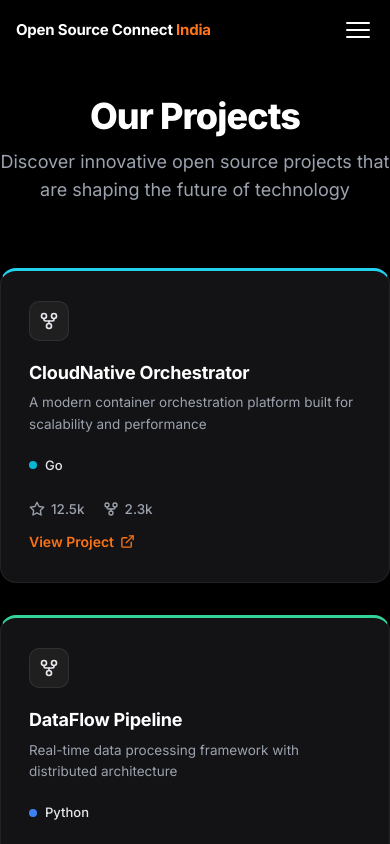
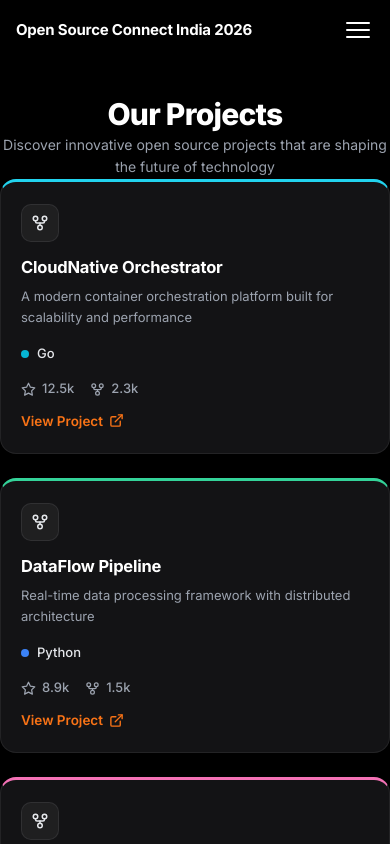
Before and after one commit to KhannaSparsh0001/OSC-India, a Next.js app: page /projects in a window 390 px wide. Shown: the top 844 px of the page. Built offline with nearby package versions, Linux system fonts and the light colour scheme.

Commit message:
Update Navbar title and enhance layout responsiveness in ProjectsPage and ProjectCard components

```diff
--- a/app/components/Navbar.tsx
+++ b/app/components/Navbar.tsx
@@ -64,7 +64,7 @@ export default function Navbar() {
                 letterSpacing: "-0.2px",
               }}
             >
-              Open Source Connect <span style={{ color: "var(--orange)" }}>India</span>
+              Open Source Connect India 2026
             </span>
           </div>
         </Link>
--- a/app/components/ProjectCard.tsx
+++ b/app/components/ProjectCard.tsx
@@ -103,7 +103,7 @@ export default function ProjectCard({
         flexDirection: "column",
         justifyContent: "space-between",
         height: "100%",
-        padding: "30px 28px",
+        padding: "clamp(22px, 5vw, 30px) clamp(20px, 4vw, 28px)",
         transition: "all 0.3s ease",
         boxShadow: "0 4px 20px rgba(0, 0, 0, 0.4)",
       }}
@@ -113,29 +113,29 @@ export default function ProjectCard({
         {/* Header Icon Box */}
         <div
           style={{
-            width: "40px",
-            height: "40px",
+            width: "38px",
+            height: "38px",
             borderRadius: "10px",
             backgroundColor: "rgba(255, 255, 255, 0.05)",
             border: "1px solid rgba(255, 255, 255, 0.08)",
             display: "flex",
             alignItems: "center",
             justifyContent: "center",
-            marginBottom: "20px",
+            marginBottom: "clamp(14px, 3vw, 20px)",
           }}
         >
-          <GitForkIcon style={{ width: "20px", height: "20px", color: "#e5e7eb" }} />
+          <GitForkIcon style={{ width: "18px", height: "18px", color: "#e5e7eb" }} />
         </div>
 
         {/* Title */}
         <h3
           style={{
-            fontSize: "18px",
+            fontSize: "clamp(16.5px, 2.5vw, 18px)",
             fontWeight: 700,
             color: "#ffffff",
             marginBottom: "8px",
             letterSpacing: "-0.2px",
-            lineHeight: 1.3,
+            lineHeight: 1.35,
           }}
         >
           {title}
@@ -144,10 +144,10 @@ export default function ProjectCard({
         {/* Description */}
         <p
           style={{
-            fontSize: "13.5px",
+            fontSize: "clamp(13px, 2vw, 13.5px)",
             color: "#9ca3af",
             lineHeight: 1.6,
-            marginBottom: "20px",
+            marginBottom: "16px",
           }}
         >
           {description}
@@ -159,7 +159,7 @@ export default function ProjectCard({
             display: "flex",
             alignItems: "center",
             gap: "8px",
-            marginBottom: "24px",
+            marginBottom: "clamp(16px, 3.5vw, 24px)",
           }}
         >
           <span
@@ -169,6 +169,7 @@ export default function ProjectCard({
               borderRadius: "50%",
               backgroundColor: dotColor,
               display: "inline-block",
+              flexShrink: 0,
             }}
           />
           <span
@@ -190,17 +191,17 @@ export default function ProjectCard({
           style={{
             display: "flex",
             alignItems: "center",
-            gap: "18px",
+            gap: "16px",
             color: "#9ca3af",
-            fontSize: "13.5px",
+            fontSize: "13px",
           }}
         >
           <div style={{ display: "flex", alignItems: "center", gap: "6px" }}>
-            <StarIcon style={{ width: "16px", height: "16px", color: "#9ca3af" }} />
+            <StarIcon style={{ width: "15px", height: "15px", color: "#9ca3af" }} />
             <span style={{ fontWeight: 500 }}>{stars}</span>
           </div>
           <div style={{ display: "flex", alignItems: "center", gap: "6px" }}>
-            <GitForkIcon style={{ width: "16px", height: "16px", color: "#9ca3af" }} />
+            <GitForkIcon style={{ width: "15px", height: "15px", color: "#9ca3af" }} />
             <span style={{ fontWeight: 500 }}>{forks}</span>
           </div>
         </div>
@@ -209,7 +210,7 @@ export default function ProjectCard({
         <Link
           href={githubUrl}
           target="_blank"
-          className="inline-flex items-center gap-1.5 text-[#f97316] hover:text-[#ea580c] text-[14px] font-semibold transition-colors w-fit no-underline"
+          className="inline-flex items-center gap-1.5 text-[#f97316] hover:text-[#ea580c] text-[13.5px] sm:text-[14px] font-semibold transition-colors w-fit no-underline py-0.5"
         >
           View Project <ExternalLinkIcon style={{ width: "15px", height: "15px" }} />
         </Link>
--- a/app/projects/page.tsx
+++ b/app/projects/page.tsx
@@ -64,23 +64,23 @@ export default function ProjectsPage() {
   return (
     <main className="min-h-screen bg-[var(--bg)] flex flex-col">
       <Navbar />
-      <div style={{ height: '96px', width: '100%', flexShrink: 0 }} aria-hidden="true" />
+      {/* Top clearance for fixed navbar */}
+      <div className="h-24 sm:h-28 md:h-32 w-full shrink-0" aria-hidden="true" />
 
-      <div className="flex-grow px-6 py-12" style={{ margin: '0 auto', maxWidth: '1280px', width: '100%' }}>
+      <div className="flex-grow px-5 sm:px-8 md:px-12 pb-16 max-w-7xl mx-auto w-full">
         {/* Header Section */}
-        <div style={{ textAlign: 'center', marginBottom: '64px', display: 'flex', flexDirection: 'column', alignItems: 'center' }}>
-          <h1 className="text-4xl md:text-5xl font-extrabold text-white tracking-tight" style={{ marginBottom: '12px' }}>
+        <div className="text-center mb-10 sm:mb-14 md:mb-16 flex flex-col items-center">
+          <h1 className="text-3xl sm:text-4xl md:text-5xl font-extrabold text-white tracking-tight leading-tight mb-3">
             Our <span className="text-white">Projects</span>
           </h1>
-          <p className="text-[var(--text-secondary)] text-lg" style={{ maxWidth: '600px', textAlign: 'center' }}>
+          <p className="text-[var(--text-secondary)] text-sm sm:text-base md:text-lg max-w-md sm:max-w-xl text-center px-3 leading-relaxed">
             Discover innovative open source projects that are shaping the future of technology
           </p>
         </div>
 
         {/* Project Grid */}
         <div
-          className="grid grid-cols-1 md:grid-cols-2 lg:grid-cols-3 mb-16"
-          style={{ gap: '32px' }}
+          className="grid grid-cols-1 md:grid-cols-2 lg:grid-cols-3 gap-6 sm:gap-6 lg:gap-8 mb-12 sm:mb-16"
         >
           {mockProjects.map((project, index) => (
             <ProjectCard key={index} {...project} />
@@ -88,10 +88,9 @@ export default function ProjectsPage() {
         </div>
 
         {/* CTA Button */}
-        <div style={{ margin: '64px 0 96px 0', display: 'flex', justifyContent: 'center' }}>
+        <div className="my-8 sm:my-14 md:my-20 flex justify-center w-full px-4">
           <button
-            className="bg-[var(--orange)] hover:bg-[var(--orange-dark)] text-white font-semibold rounded-full transition-colors duration-300 shadow-lg shadow-orange-500/20"
-            style={{ padding: '16px 40px' }}
+            className="bg-[var(--orange)] hover:bg-[var(--orange-dark)] text-white font-semibold rounded-full transition-all duration-300 shadow-lg shadow-orange-500/20 px-8 py-3.5 sm:px-10 sm:py-4 text-sm sm:text-base w-full sm:w-auto text-center cursor-pointer"
           >
             Explore All Projects
           </button>
```
